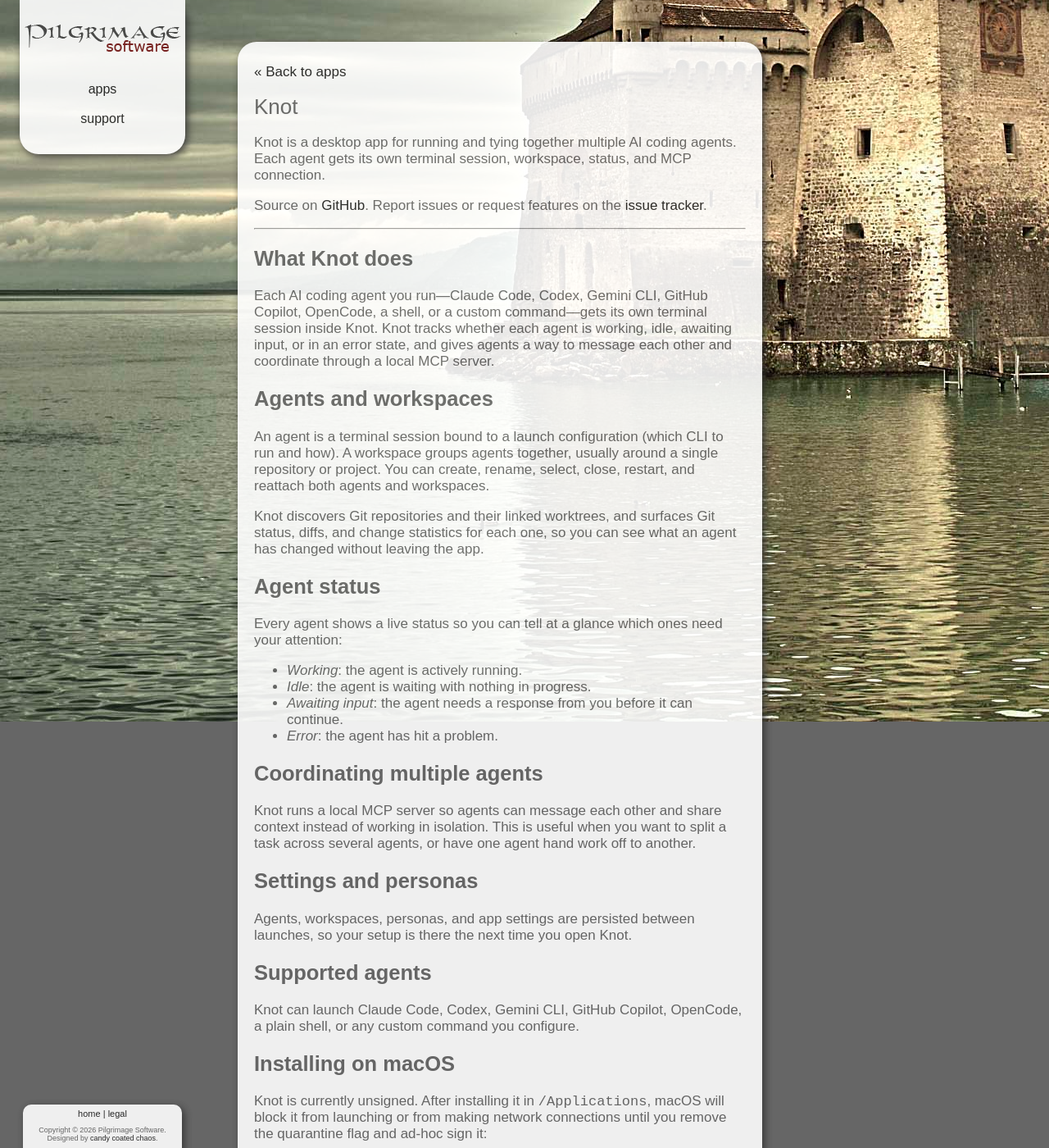
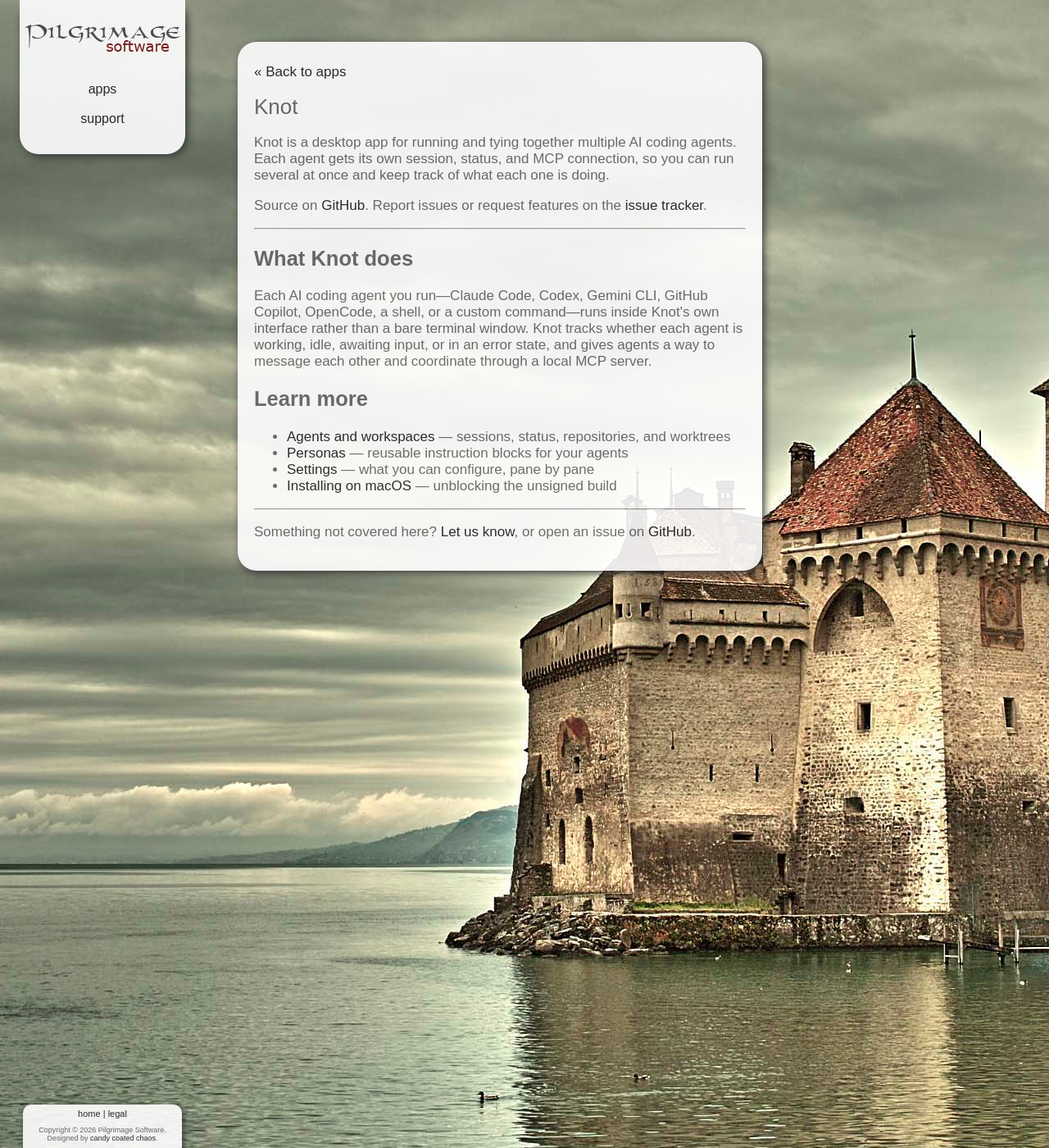
Before and after one commit to pilgrimagesoftware/site, a Jekyll site: the page built from public/apps/knot/index.html, in a window 1280 px wide and 1400 px high. Shown: the whole window at 82% size. Built offline with Jekyll 4.4.1, drawn with Linux system fonts in a browser that asks for light colours; nearby versions of some CDN libraries; some web fonts are replaced; some of the changed text lies outside the part shown.

Commit message:
docs(knot): split help content into agents, personas, settings, and installation pages
Addresses review feedback on pilgrimagesoftware/Knot#541: describe agent
sessions as an ACP-backed panel UI rather than terminal sessions, and move
agent, settings, personas, and installation detail to their own pages.

```diff
--- a/public/apps/knot/index.html
+++ b/public/apps/knot/index.html
@@ -4,41 +4,22 @@
 <p><a href="{{ site.baseurl }}/apps/">&laquo; Back to apps</a></p>
 <h1>Knot</h1>
 
-<p>Knot is a desktop app for running and tying together multiple AI coding agents. Each agent gets its own terminal session, workspace, status, and MCP connection.</p>
+<p>Knot is a desktop app for running and tying together multiple AI coding agents. Each agent gets its own session, status, and MCP connection, so you can run several at once and keep track of what each one is doing.</p>
 
 <p>Source on <a href="https://github.com/pilgrimagesoftware/Knot">GitHub</a>. Report issues or request features on the <a href="https://github.com/pilgrimagesoftware/Knot/issues">issue tracker</a>.</p>
 
 <hr/>
 
 <h2>What Knot does</h2>
-<p>Each AI coding agent you run&mdash;Claude Code, Codex, Gemini CLI, GitHub Copilot, OpenCode, a shell, or a custom command&mdash;gets its own terminal session inside Knot. Knot tracks whether each agent is working, idle, awaiting input, or in an error state, and gives agents a way to message each other and coordinate through a local MCP server.</p>
+<p>Each AI coding agent you run&mdash;Claude Code, Codex, Gemini CLI, GitHub Copilot, OpenCode, a shell, or a custom command&mdash;runs inside Knot's own interface rather than a bare terminal window. Knot tracks whether each agent is working, idle, awaiting input, or in an error state, and gives agents a way to message each other and coordinate through a local MCP server.</p>
 
-<h2>Agents and workspaces</h2>
-<p>An agent is a terminal session bound to a launch configuration (which CLI to run and how). A workspace groups agents together, usually around a single repository or project. You can create, rename, select, close, restart, and reattach both agents and workspaces.</p>
-<p>Knot discovers Git repositories and their linked worktrees, and surfaces Git status, diffs, and change statistics for each one, so you can see what an agent has changed without leaving the app.</p>
-
-<h2>Agent status</h2>
-<p>Every agent shows a live status so you can tell at a glance which ones need your attention:</p>
+<h2>Learn more</h2>
 <ul>
-<li><i>Working</i>: the agent is actively running.</li>
-<li><i>Idle</i>: the agent is waiting with nothing in progress.</li>
-<li><i>Awaiting input</i>: the agent needs a response from you before it can continue.</li>
-<li><i>Error</i>: the agent has hit a problem.</li>
+<li><a href="agents.html">Agents and workspaces</a> &mdash; sessions, status, repositories, and worktrees</li>
+<li><a href="personas.html">Personas</a> &mdash; reusable instruction blocks for your agents</li>
+<li><a href="settings.html">Settings</a> &mdash; what you can configure, pane by pane</li>
+<li><a href="installation.html">Installing on macOS</a> &mdash; unblocking the unsigned build</li>
 </ul>
-
-<h2>Coordinating multiple agents</h2>
-<p>Knot runs a local MCP server so agents can message each other and share context instead of working in isolation. This is useful when you want to split a task across several agents, or have one agent hand work off to another.</p>
-
-<h2>Settings and personas</h2>
-<p>Agents, workspaces, personas, and app settings are persisted between launches, so your setup is there the next time you open Knot.</p>
-
-<h2>Supported agents</h2>
-<p>Knot can launch Claude Code, Codex, Gemini CLI, GitHub Copilot, OpenCode, a plain shell, or any custom command you configure.</p>
-
-<h2>Installing on macOS</h2>
-<p>Knot is currently unsigned. After installing it in <code>/Applications</code>, macOS will block it from launching or from making network connections until you remove the quarantine flag and ad-hoc sign it:</p>
-<pre>xattr -d com.apple.quarantine "/Applications/Knot.app"
-codesign --force --deep --sign - "/Applications/Knot.app"</pre>
 
 <hr/>
 
```
Also changed, not shown: public/apps/knot/agents.html (added, +29 -0 lines), public/apps/knot/installation.html (added, +16 -0 lines), public/apps/knot/personas.html (added, +17 -0 lines), public/apps/knot/settings.html (added, +24 -0 lines).
